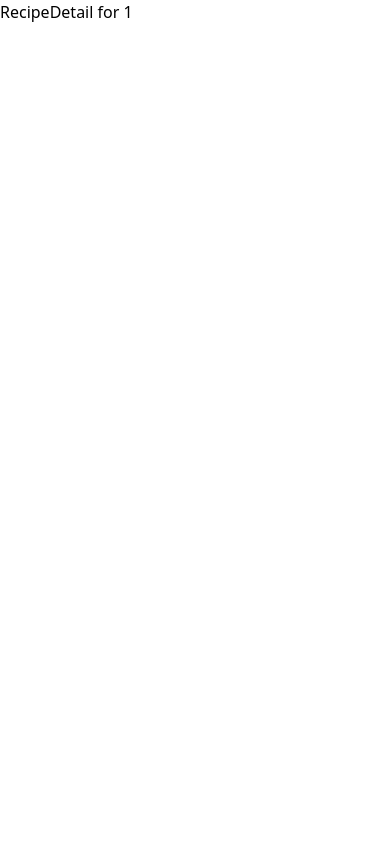
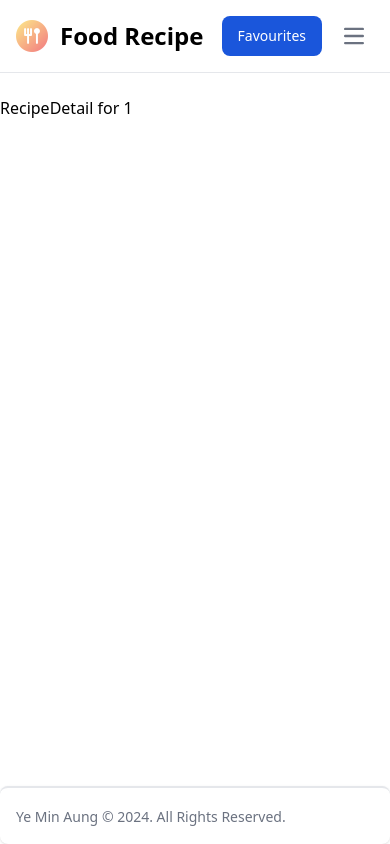
Before and after one commit to mryeminaung/food-recipe-app, a React (Vite) app: page /recipes/detail/1 in a window 390 px wide. Built offline with nearby package versions, Linux system fonts and the light colour scheme; no server answers.

Commit message:
feat: toggle navbar on small screen and add footer

```diff
--- a/src/App.jsx
+++ b/src/App.jsx
@@ -2,14 +2,17 @@ import { BrowserRouter, Route, Routes } from "react-router-dom";
 import RecipeList from "./components/RecipeList";
 import RecipeDetail from "./components/RecipeDetail";
 import RecipeLayout from "./layout/RecipeLayout";
+import RootLayout from "./layout/RootLayout";
 
 const App = () => {
   return (
     <BrowserRouter>
       <Routes>
-        <Route path="/recipes" element={<RecipeLayout />}>
-          <Route index element={<RecipeList />} />
-          <Route path="detail/:recipeId" element={<RecipeDetail />} />
+        <Route path="/" element={<RootLayout />}>
+          <Route path="/recipes" element={<RecipeLayout />}>
+            <Route index element={<RecipeList />} />
+            <Route path="detail/:recipeId" element={<RecipeDetail />} />
+          </Route>
         </Route>
       </Routes>
     </BrowserRouter>
--- a/src/components/RecipeList.jsx
+++ b/src/components/RecipeList.jsx
@@ -25,8 +25,7 @@ const RecipeList = () => {
   };
 
   return (
-    <div className="mx-auto container">
-      <h1 className="text-3xl py-3 text-center font-bold">Recipe List</h1>
+    <section>
       <SearchRecipe
         handleSearch={handleSearch}
         search={search}
@@ -38,7 +37,7 @@ const RecipeList = () => {
             <RecipeCard key={recipe.recipe_id} recipe={recipe} />
           ))}
       </div>
-    </div>
+    </section>
   );
 };
 
--- a/src/components/SearchRecipe.jsx
+++ b/src/components/SearchRecipe.jsx
@@ -1,7 +1,7 @@
 const SearchRecipe = ({ handleSearch, search, setSearch }) => {
   return (
     <form
-      className="max-w-md mx-auto mb-3"
+      className="max-w-md mx-auto mb-6"
       onSubmit={handleSearch}
       autoComplete="off"
     >
--- /dev/null
+++ b/src/components/footer/RecipeFooter.jsx
@@ -0,0 +1,18 @@
+import { Link } from "react-router-dom";
+
+const RecipeFooter = () => {
+  return (
+    <footer className="bg-white border-t-2 rounded-lg shadow dark:bg-gray-800 fixed bottom-0 left-0 right-0">
+      <div className="w-full mx-auto max-w-screen-xl p-4 md:flex md:items-center md:justify-between">
+        <span className="text-sm text-gray-500 sm:text-center dark:text-gray-400">
+          <Link to="/" className="hover:underline">
+            Ye Min Aung
+          </Link>{" "}
+          © 2024. All Rights Reserved.
+        </span>
+      </div>
+    </footer>
+  );
+};
+
+export default RecipeFooter;
--- /dev/null
+++ b/src/components/navbar/RecipeNavbar.jsx
@@ -0,0 +1,97 @@
+import { useState } from "react";
+import { Link, NavLink } from "react-router-dom";
+
+const RecipeNavbar = () => {
+  const [open, setOpen] = useState(false);
+
+  const toggle = () => setOpen((preval) => !preval);
+
+  return (
+    <nav className="bg-white dark:bg-gray-900 fixed w-full z-20 top-0 start-0 border-b border-gray-200 dark:border-gray-600">
+      <div className="max-w-screen-xl flex flex-wrap items-center justify-between mx-auto p-4">
+        <Link
+          to="/"
+          className="flex items-center space-x-3 rtl:space-x-reverse"
+        >
+          <img
+            src="/src/assets/favicon.png"
+            className="h-8"
+            alt="Flowbite Logo"
+          />
+          <span className="self-center text-2xl font-semibold whitespace-nowrap dark:text-white">
+            Food Recipe
+          </span>
+        </Link>
+        <div className="flex md:order-2 space-x-3 md:space-x-0 rtl:space-x-reverse">
+          <button
+            type="button"
+            className="text-white bg-blue-700 hover:bg-blue-800 focus:ring-4 focus:outline-none focus:ring-blue-300 font-medium rounded-lg text-sm px-4 py-2 text-center dark:bg-blue-600 dark:hover:bg-blue-700 dark:focus:ring-blue-800"
+          >
+            Favourites
+          </button>
+          <button
+            data-collapse-toggle="navbar-sticky"
+            type="button"
+            className="inline-flex items-center p-2 w-10 h-10 justify-center text-sm text-gray-500 rounded-lg md:hidden hover:bg-gray-100 focus:outline-none focus:ring-2 focus:ring-gray-200 dark:text-gray-400 dark:hover:bg-gray-700 dark:focus:ring-gray-600"
+            aria-controls="navbar-sticky"
+            aria-expanded="false"
+            onClick={toggle}
+          >
+            <span className="sr-only">Open main menu</span>
+            <svg
+              className="w-5 h-5"
+              aria-hidden="true"
+              xmlns="http://www.w3.org/2000/svg"
+              fill="none"
+              viewBox="0 0 17 14"
+            >
+              <path
+                stroke="currentColor"
+                strokeLinecap="round"
+                strokeLinejoin="round"
+                strokeWidth={2}
+                d="M1 1h15M1 7h15M1 13h15"
+              />
+            </svg>
+          </button>
+        </div>
+        <div
+          className={`items-center justify-between ${
+            open ? null : "hidden"
+          } w-full md:flex md:w-auto md:order-1`}
+          id="navbar-sticky"
+        >
+          <ul className="flex flex-col p-4 md:p-0 mt-4 font-medium border border-gray-100 rounded-lg bg-gray-50 md:space-x-8 rtl:space-x-reverse md:flex-row md:mt-0 md:border-0 md:bg-white dark:bg-gray-800 md:dark:bg-gray-900 dark:border-gray-700">
+            <li>
+              <NavLink
+                to="/"
+                className="block py-2 px-3 text-white bg-blue-700 rounded-lg md:bg-transparent md:text-blue-700 md:p-0 md:dark:text-blue-500"
+                aria-current="page"
+              >
+                Home
+              </NavLink>
+            </li>
+            <li>
+              <NavLink
+                to="/recipes"
+                className="block py-2 px-3 text-gray-900 rounded-lg hover:bg-gray-100 md:hover:bg-transparent md:hover:text-blue-700 md:p-0 md:dark:hover:text-blue-500 dark:text-white dark:hover:bg-gray-700 dark:hover:text-white md:dark:hover:bg-transparent dark:border-gray-700"
+              >
+                Recipes
+              </NavLink>
+            </li>
+            <li>
+              <NavLink
+                to="/favourites"
+                className="block py-2 px-3 text-gray-900 rounded-lg hover:bg-gray-100 md:hover:bg-transparent md:hover:text-blue-700 md:p-0 md:dark:hover:text-blue-500 dark:text-white dark:hover:bg-gray-700 dark:hover:text-white md:dark:hover:bg-transparent dark:border-gray-700"
+              >
+                Favourites
+              </NavLink>
+            </li>
+          </ul>
+        </div>
+      </div>
+    </nav>
+  );
+};
+
+export default RecipeNavbar;
--- /dev/null
+++ b/src/layout/RootLayout.jsx
@@ -0,0 +1,17 @@
+import { Outlet } from "react-router-dom";
+import RecipeNavbar from "../components/navbar/RecipeNavbar";
+import RecipeFooter from "../components/footer/RecipeFooter";
+
+const RootLayout = () => {
+  return (
+    <>
+      <RecipeNavbar />
+      <main className="mt-24 mb-10 mx-auto container">
+        <Outlet />
+      </main>
+      <RecipeFooter />
+    </>
+  );
+};
+
+export default RootLayout;
```
